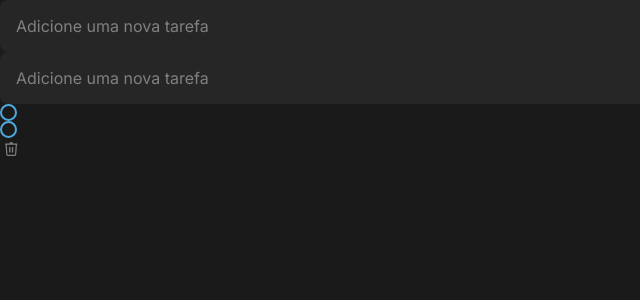
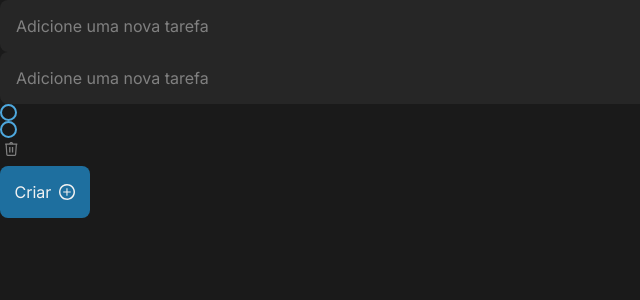
Before and after one commit to MyIgnite2022/todo, a React (Vite) app: page / in a window 1280 px wide. Shown: the top 300 px of the page, without its empty margins (0-640 px from the left). Built offline with nearby package versions, Linux system fonts and the light colour scheme.

Commit message:
component CreateButton

```diff
--- a/src/App.tsx
+++ b/src/App.tsx
@@ -1,4 +1,5 @@
 import { Checkbox } from './components/Checkbox'
+import { CreateButton } from './components/CreateButton'
 import { DeleteButton } from './components/DeleteButton'
 import { Input } from './components/Input'
 import './global.scss'
@@ -12,6 +13,7 @@ function App() {
     <Checkbox />
     <Checkbox />
     <DeleteButton />
+    <CreateButton />
     </>
   )
 }
--- /dev/null
+++ b/src/components/CreateButton/index.tsx
@@ -0,0 +1,10 @@
+import plusImg from '../../assets/plus.svg';
+import styles from './style.module.scss';
+
+export function CreateButton() {
+  return (
+    <button className={styles.createButton}>
+      Criar <img src={plusImg} />
+    </button>
+  )
+}
--- /dev/null
+++ b/src/components/CreateButton/style.module.scss
@@ -0,0 +1,22 @@
+.createButton {
+  display: flex;
+  justify-content: center;
+  align-items: center;
+  gap: 8px;
+
+  width: 5.622rem;
+  padding: 1rem;
+
+  color: var(--gray-100);
+  font-size: 1rem;
+
+  background: var(--blue-dark);
+  border: none;
+  border-radius: 8px;
+
+  transition: background 0.2s;
+
+  &:hover {
+    background: var(--blue);
+  }
+}
```
Also changed, not shown: src/assets/plus.svg (added).
